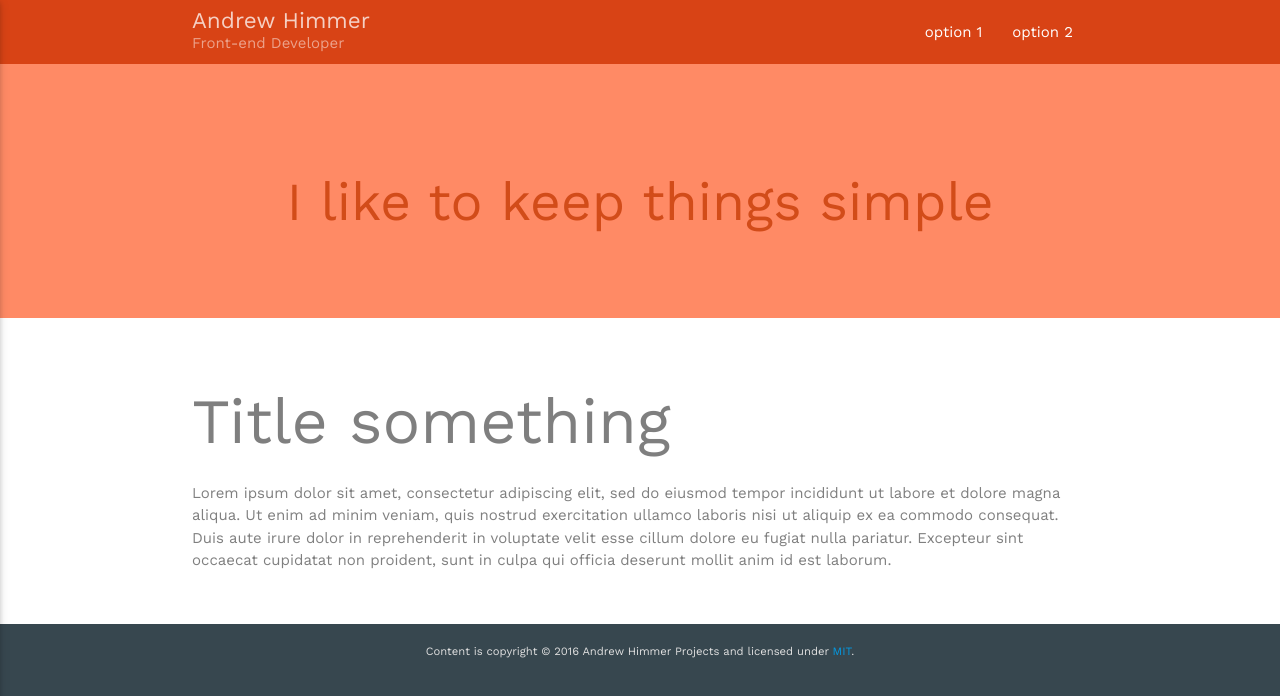
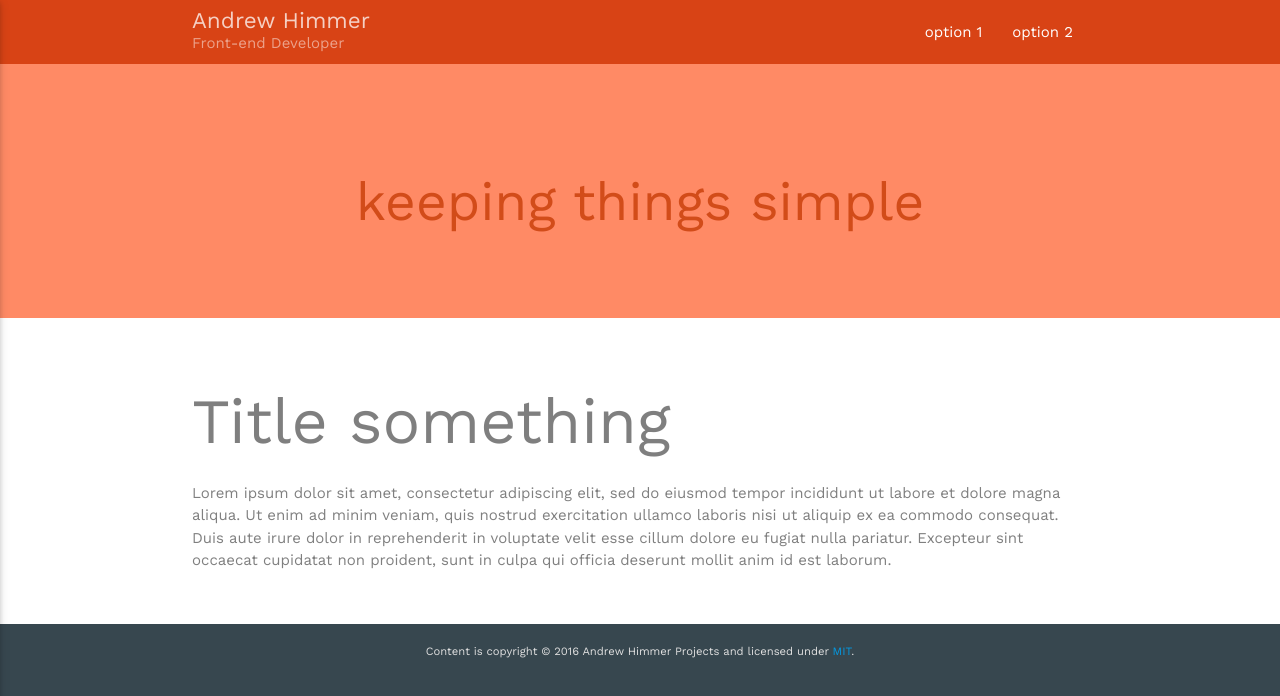
Before and after one commit to achimmer/achimmer.github.io, a plain HTML site: page index.html in a window 1280 px wide. Drawn offline with nearby package versions, Linux system fonts and the light colour scheme.

Commit message:
updated body header

```diff
--- a/index.html
+++ b/index.html
@@ -37,7 +37,7 @@
       <div class="container">
         <br><br>
         <div class="row center">
-          <h2>I like to keep things simple</h2>
+          <h2>keeping things simple</h2>
         </div>
         <br><br>
       </div>
```
